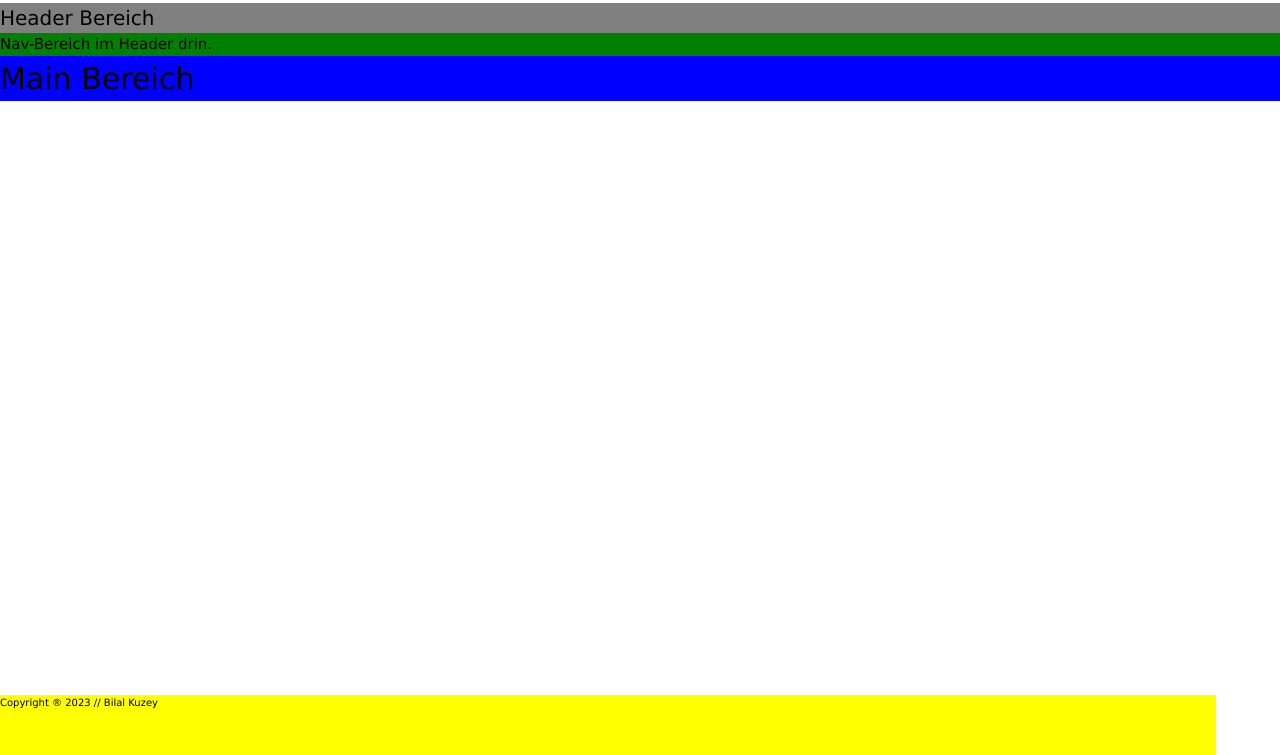
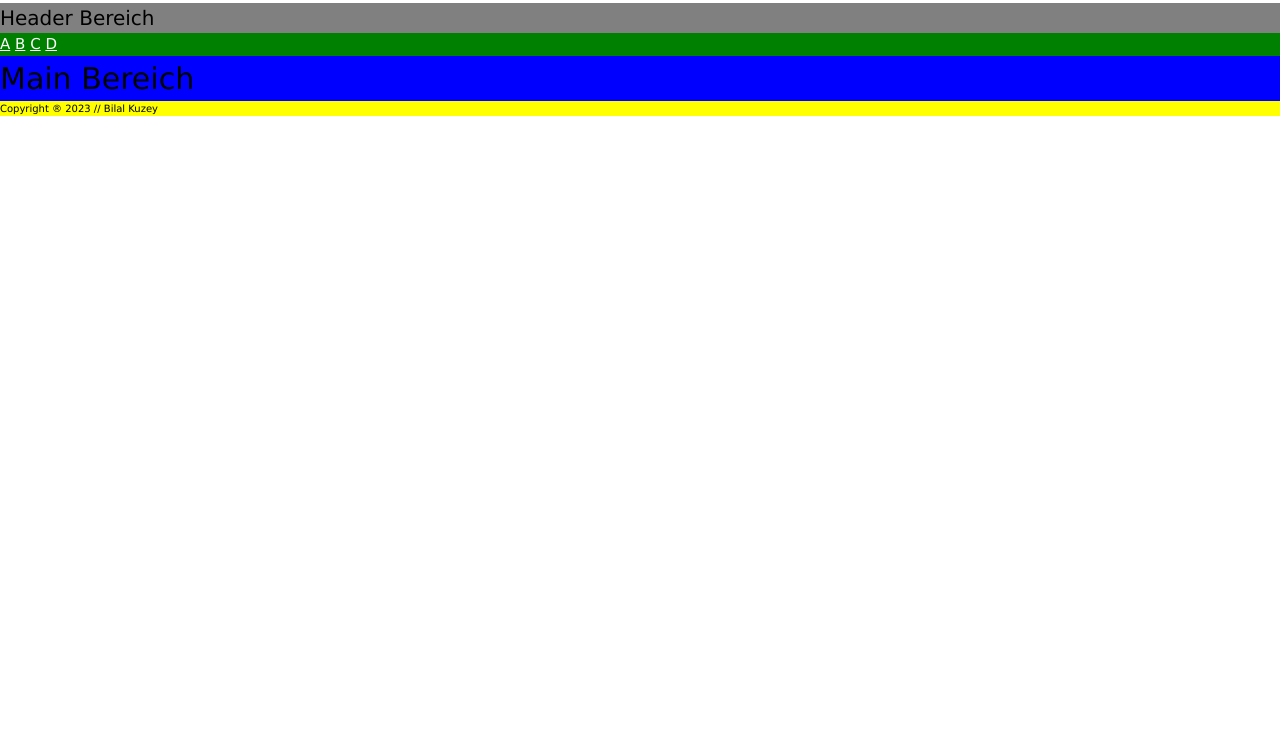
Before and after one commit to bk1405bgl/personal-website, a plain HTML site: page index.html in a window 1280 px wide. Shown: the part 45-800 px from the top of the page. Drawn offline with Linux system fonts and the light colour scheme.

Commit message:
styled a lil bit more...

```diff
--- a/index.html
+++ b/index.html
@@ -11,7 +11,12 @@
     <h1>Hello World</h1>
     <header>
       Header Bereich
-      <nav>Nav-Bereich im Header drin.</nav>
+      <nav>
+        <a href="#">A</a>
+        <a href="##">B</a>
+        <a href="###">C</a>
+        <a href="####">D</a>
+      </nav>
     </header>
     <main>Main Bereich</main>
     <footer>Copyright &reg; 2023 // Bilal Kuzey</footer>
--- a/styler.css
+++ b/styler.css
@@ -69,8 +69,19 @@ main {
 footer {
   font-size: 10px;
   background-color: yellow;
-  position: fixed;
+  position: sticky;
   bottom: 0;
-  width: 95%;
-  height: 60px;
 }
+
+a {
+  color: white;
+}
+a:hover {
+  color: black;
+}
+a:focus {
+  color: red;
+}
+a:visited {
+  color: pink;
+}
```
